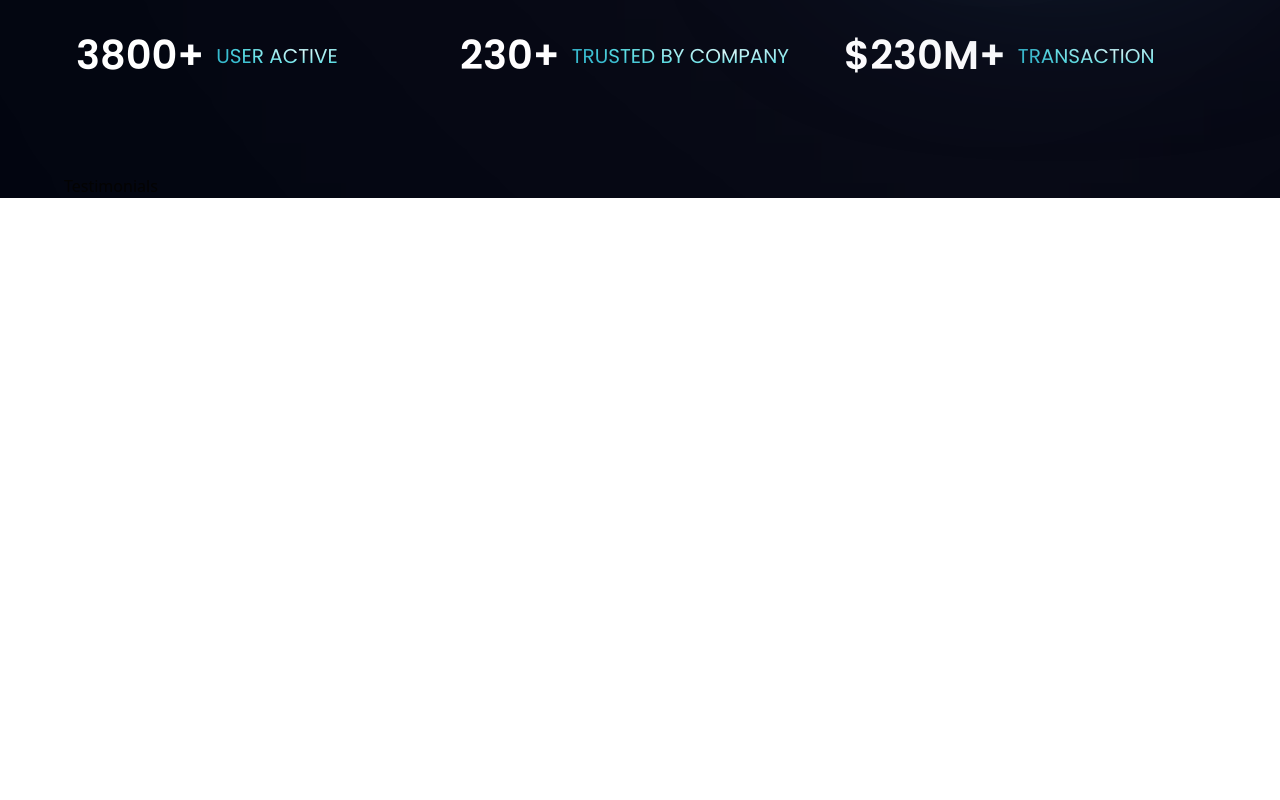
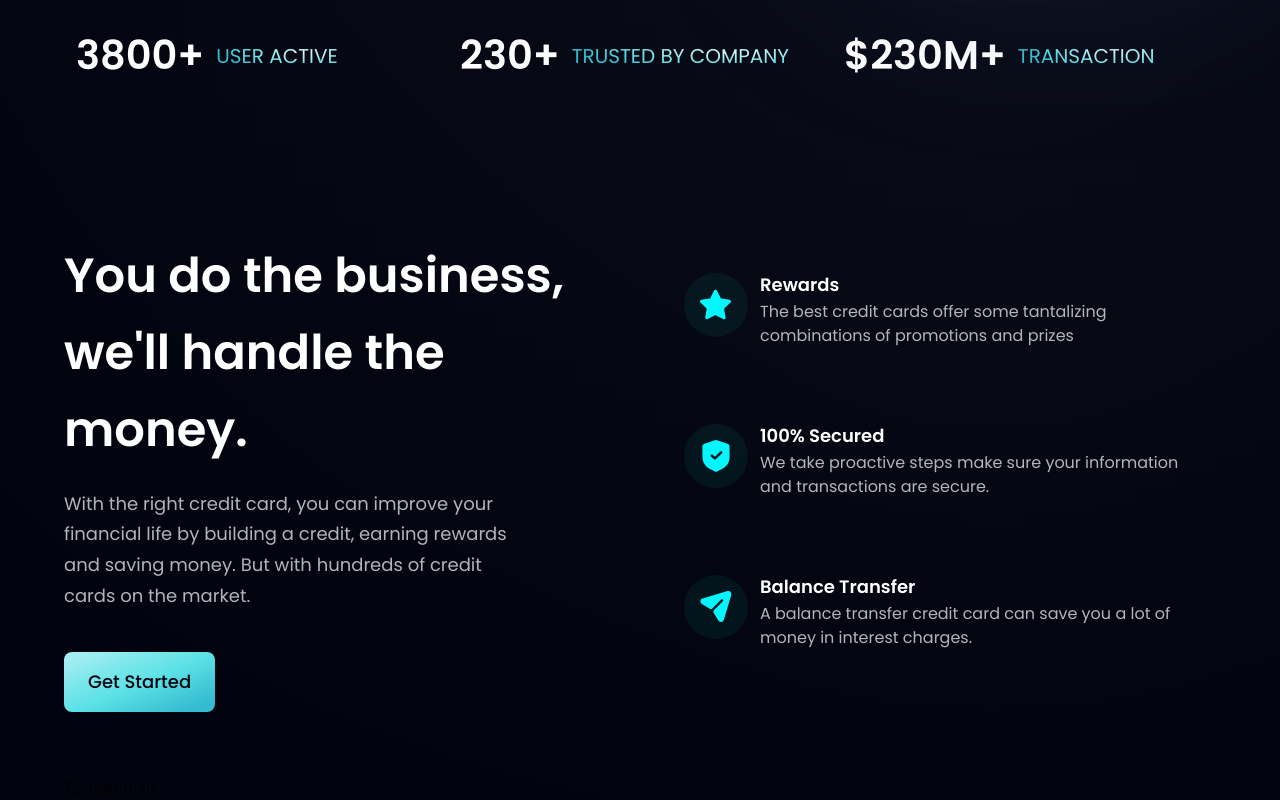
Before and after one commit to AnotherPianist/bank-modern-app, a React (Vite) app: page / in a window 1280 px wide. Shown: the part 771-1571 px from the top of the page. Before the commit the page ends 969 px from the top, so only its background shows below. Built offline with nearby package versions, Linux system fonts and the light colour scheme.

Commit message:
Add Business section

```diff
--- a/src/App.jsx
+++ b/src/App.jsx
@@ -1,5 +1,6 @@
 import {
   Billing,
+  Business,
   CardDeal,
   Clients,
   CTA,
@@ -27,6 +28,7 @@
       <div className={`bg-primary ${styles.paddingX} ${styles.flexStart}`}>
         <div className={`${styles.boxWidth}`}>
           <Stats />
+          <Business />
           <Billing />
           <CardDeal />
           <Testimonials />
--- a/src/components/Business.jsx
+++ b/src/components/Business.jsx
@@ -1,3 +1,49 @@
+import { features } from "../constants";
+import styles, { layout } from "../style";
+import Button from "./Button";
+
+function FeatureCard({ icon, title, content, i }) {
+  return (
+    <div
+      className={`flex flex-row rounded-[20px] p-6 ${
+        i !== features.length - 1 ? "mb-6" : "mb-0"
+      } feature-card`}
+    >
+      <div className={`h-16 w-16 rounded-full ${styles.flexCenter} bg-dimBlue`}>
+        <img src={icon} alt={icon} className="h-1/2 w-1/2 object-contain" />
+      </div>
+      <div className="ml-3 flex flex-1 flex-col">
+        <h4 className="mb-1 font-poppins text-lg font-semibold leading-[23px] text-white">
+          {title}
+        </h4>
+        <p className="mb-1 font-poppins text-[16px] font-normal leading-6 text-dimWhite">
+          {content}
+        </p>
+      </div>
+    </div>
+  );
+}
+
 export default function Business() {
-  return <div></div>;
+  return (
+    <section id="features" className={layout.section}>
+      <div className={layout.sectionInfo}>
+        <h2 className={styles.heading2}>
+          You do the business, <br className="hidden sm:block" /> we'll handle
+          the money.
+        </h2>
+        <p className={`${styles.paragraph} mt-5 max-w-[470px]`}>
+          With the right credit card, you can improve your financial life by
+          building a credit, earning rewards and saving money. But with hundreds
+          of credit cards on the market.
+        </p>
+        <Button styles="mt-10" />
+      </div>
+      <div className={`${layout.sectionImg} flex-col`}>
+        {features.map((feature, i) => (
+          <FeatureCard key={feature.id} {...feature} index={i} />
+        ))}
+      </div>
+    </section>
+  );
 }
--- a/src/components/Button.jsx
+++ b/src/components/Button.jsx
@@ -1,3 +1,10 @@
-export default function Button() {
-  return <div></div>;
+export default function Button({ styles }) {
+  return (
+    <button
+      type="button"
+      className={`bg-blue-gradient rounded-lg py-4 px-6 font-poppins text-lg font-medium text-primary outline-none ${styles}`}
+    >
+      Get Started
+    </button>
+  );
 }
```
